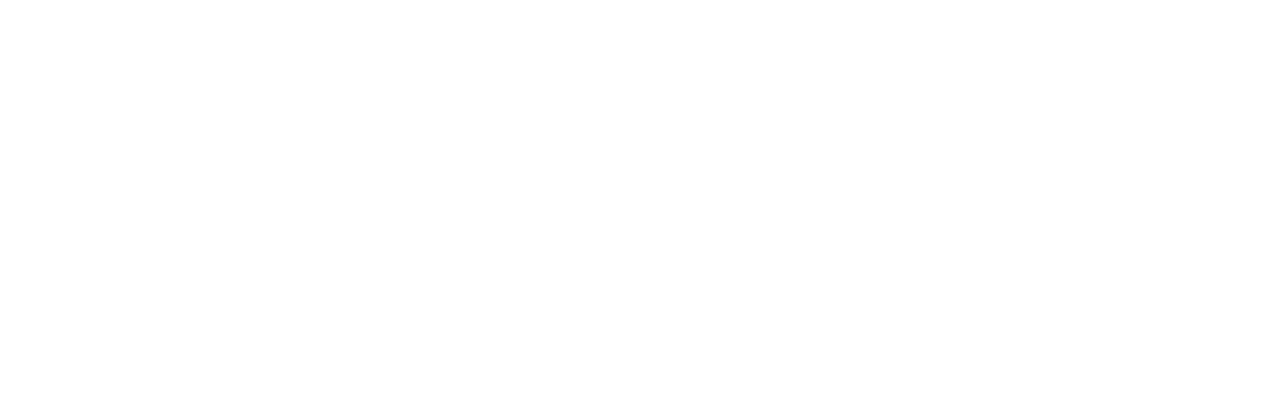
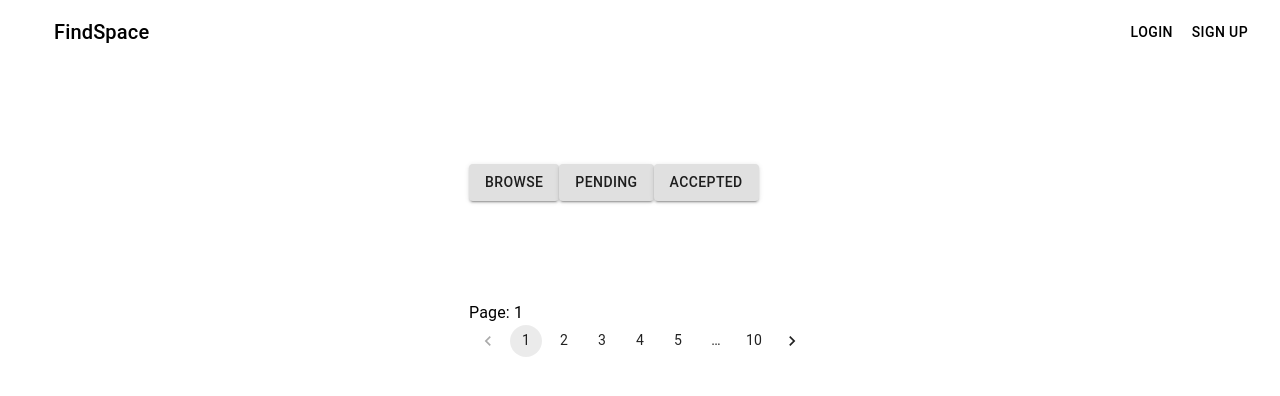
Before and after one commit to JonaChen98/FindSpace, a React (Create React App) app in the folder client/: page /dashboard in a window 1280 px wide. Shown: the top 396 px of the page. Built offline with nearby package versions, Linux system fonts and the light colour scheme.

Commit message:
created template for dashboard

```diff
--- a/client/package.json
+++ b/client/package.json
@@ -4,6 +4,7 @@
   "private": true,
   "dependencies": {
     "@material-ui/core": "^4.9.11",
+    "@material-ui/lab": "^4.0.0-alpha.50",
     "@testing-library/jest-dom": "^4.2.4",
     "@testing-library/react": "^9.5.0",
     "@testing-library/user-event": "^7.2.1",
--- a/client/src/App.js
+++ b/client/src/App.js
@@ -5,6 +5,7 @@
 import Home from './pages/Home';
 import Login from './pages/Login';
 import Profile from './pages/Profile';
+import Dashboard from './pages/Dashboard';
 
 const App = () => {
   return(
@@ -12,6 +13,7 @@
       <Route exact path="/" component={Home}/>
       <Route exact path="/login" component={Login} />
       <Route exact path="/profile" component={Profile} />
+      <Route exact path="/dashboard" component={Dashboard} />
     </Router>
   );
 }
--- a/client/src/pages/Dashboard.js
+++ b/client/src/pages/Dashboard.js
@@ -1,11 +1,36 @@
 import React from 'react';
 import Navbar from '../components/navbar';
+import Footer from '../components/footer';
+import '../styles/dashboard.css';
 
-// functional component
+import Button from '@material-ui/core/Button';
+import Typography from '@material-ui/core/Typography';
+import Pagination from '@material-ui/lab/Pagination';
+
 const Dashboard = () => {
+
+  const [page, setPage] = React.useState(1);
+
+  const handleChange = (event, value) => {
+    setPage(value);
+  };
+
   return(
-    <div>
-
+    <div className="dashboard">
+      <Navbar />
+      <div className="dashboard-content">
+        <div className="row">
+          <div className="btn-row">
+            <Button variant="contained">Browse</Button>
+            <Button variant="contained">Pending</Button>
+            <Button variant="contained">Accepted</Button>
+          </div>
+          <div>
+            <Typography>Page: {page}</Typography>
+            <Pagination count={10} page={page} onChange={handleChange} />
+          </div>
+        </div>
+      </div>
     </div>
   );
 }
--- /dev/null
+++ b/client/src/styles/dashboard.css
@@ -0,0 +1,8 @@
+.dashboard-content {
+  display: flex;
+  justify-content: center;
+}
+
+.btn-row {
+  margin: 100px 0 100px 0;
+}
```
Also changed, not shown: 1 other file (tests, documents, lock files or other folders).
